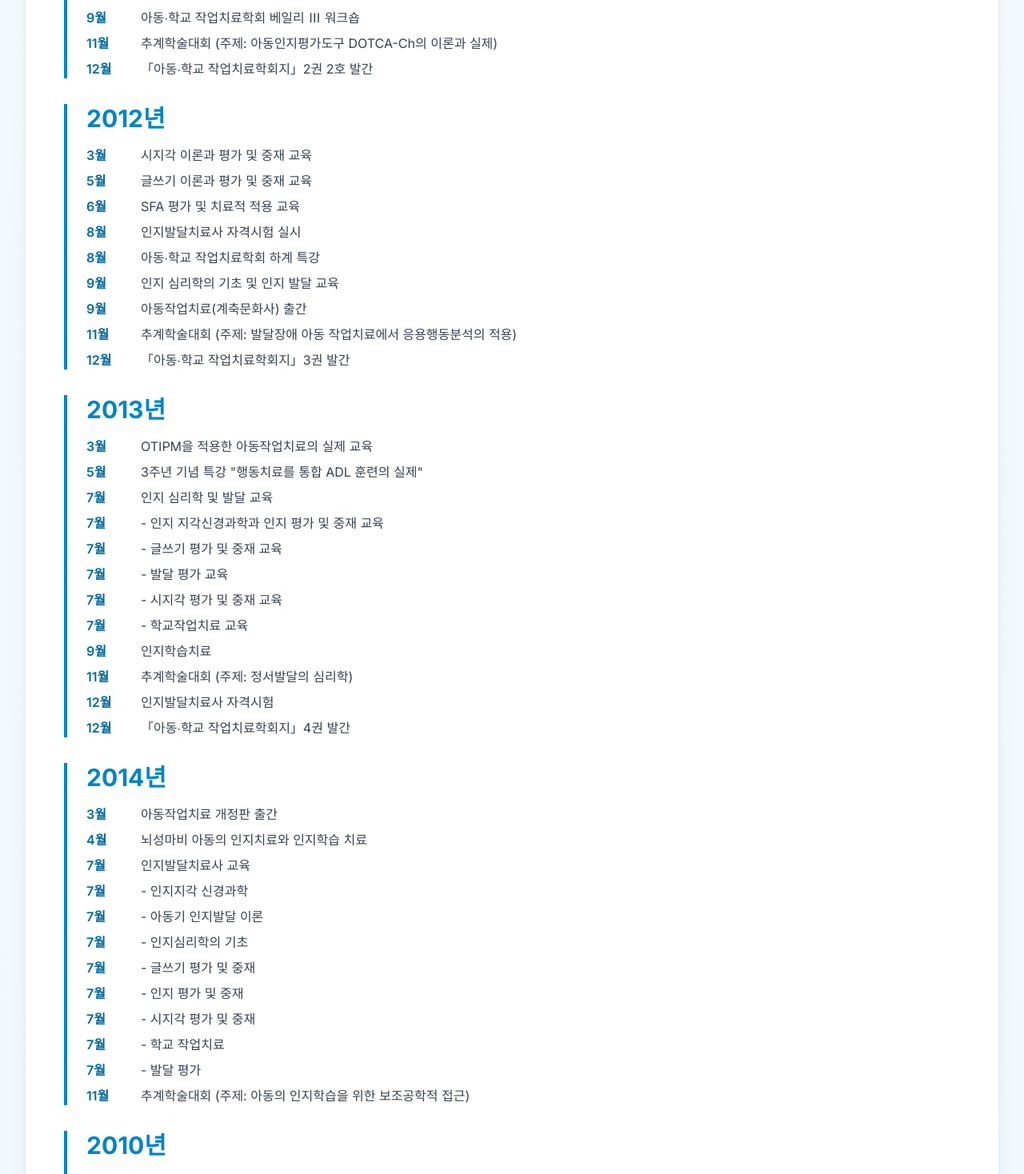
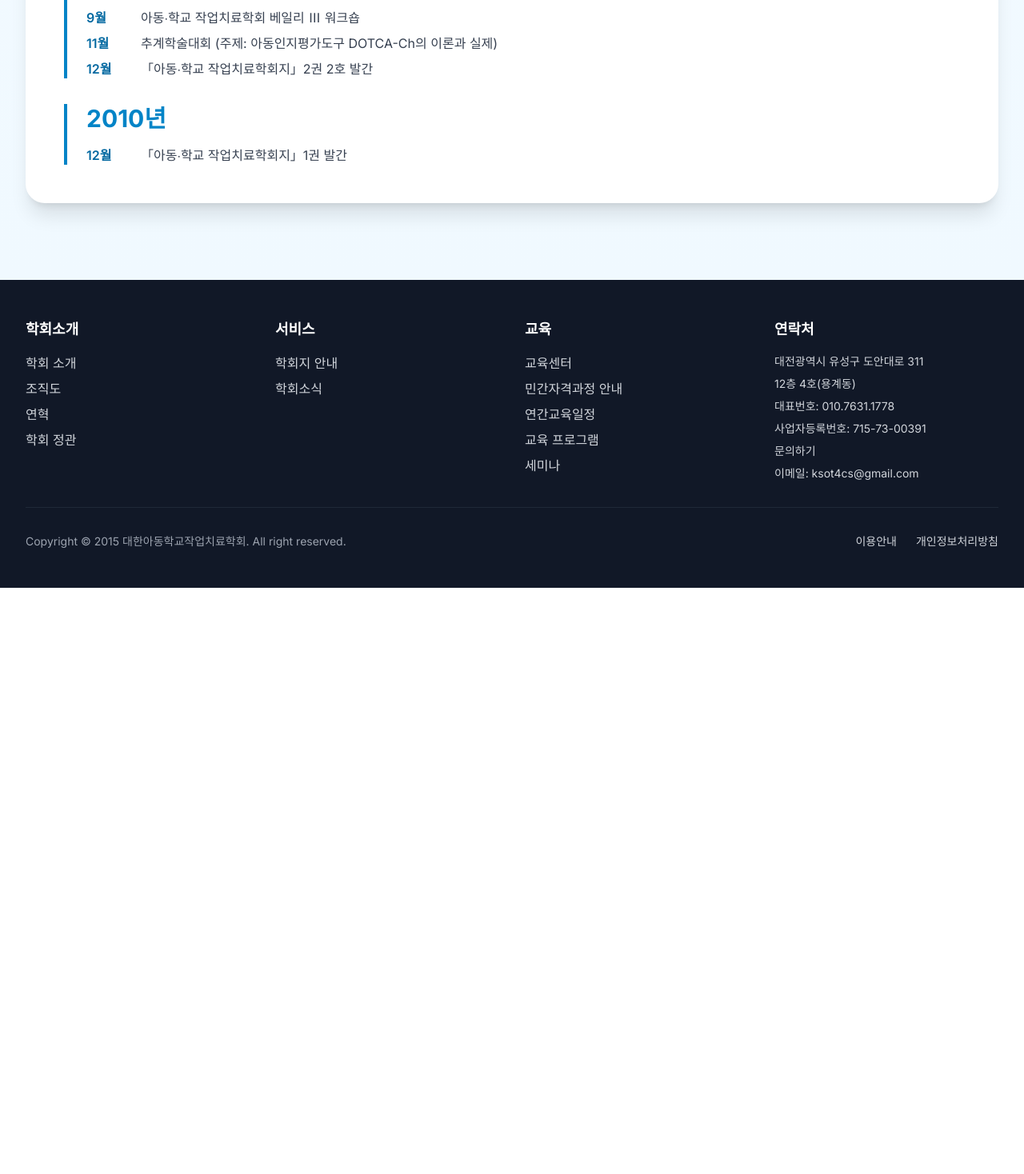
Before and after one commit to hamhyeonggwang/ksotcs, a Next.js app: page /about in a window 1280 px wide. Shown: the part 4320-5788 px from the top of the page at 80% size. After the commit the page ends 5055 px from the top, so only its background shows below. Built offline with nearby package versions, Linux system fonts and the light colour scheme.

Commit message:
Fix duplicate history entries in about page (remove duplicate 2012, 2013, 2014 sections)

```diff
--- a/app/about/page.tsx
+++ b/app/about/page.tsx
@@ -407,159 +407,6 @@ export default function AboutPage() {
               </div>
             </div>
 
-            {/* 2012년 */}
-            <div className="border-l-4 border-primary-600 pl-6">
-              <div className="text-3xl font-bold text-primary-600 mb-4">2012년</div>
-              <div className="space-y-2 text-gray-700">
-                <div className="flex items-start gap-2">
-                  <span className="font-semibold text-primary-700 min-w-[60px]">3월</span>
-                  <span>시지각 이론과 평가 및 중재 교육</span>
-                </div>
-                <div className="flex items-start gap-2">
-                  <span className="font-semibold text-primary-700 min-w-[60px]">5월</span>
-                  <span>글쓰기 이론과 평가 및 중재 교육</span>
-                </div>
-                <div className="flex items-start gap-2">
-                  <span className="font-semibold text-primary-700 min-w-[60px]">6월</span>
-                  <span>SFA 평가 및 치료적 적용 교육</span>
-                </div>
-                <div className="flex items-start gap-2">
-                  <span className="font-semibold text-primary-700 min-w-[60px]">8월</span>
-                  <span>인지발달치료사 자격시험 실시</span>
-                </div>
-                <div className="flex items-start gap-2">
-                  <span className="font-semibold text-primary-700 min-w-[60px]">8월</span>
-                  <span>아동∙학교 작업치료학회 하계 특강</span>
-                </div>
-                <div className="flex items-start gap-2">
-                  <span className="font-semibold text-primary-700 min-w-[60px]">9월</span>
-                  <span>인지 심리학의 기초 및 인지 발달 교육</span>
-                </div>
-                <div className="flex items-start gap-2">
-                  <span className="font-semibold text-primary-700 min-w-[60px]">9월</span>
-                  <span>아동작업치료(계축문화사) 출간</span>
-                </div>
-                <div className="flex items-start gap-2">
-                  <span className="font-semibold text-primary-700 min-w-[60px]">11월</span>
-                  <span>추계학술대회 (주제: 발달장애 아동 작업치료에서 응용행동분석의 적용)</span>
-                </div>
-                <div className="flex items-start gap-2">
-                  <span className="font-semibold text-primary-700 min-w-[60px]">12월</span>
-                  <span>「아동∙학교 작업치료학회지」3권 발간</span>
-                </div>
-              </div>
-            </div>
-
-            {/* 2013년 */}
-            <div className="border-l-4 border-primary-600 pl-6">
-              <div className="text-3xl font-bold text-primary-600 mb-4">2013년</div>
-              <div className="space-y-2 text-gray-700">
-                <div className="flex items-start gap-2">
-                  <span className="font-semibold text-primary-700 min-w-[60px]">3월</span>
-                  <span>OTIPM을 적용한 아동작업치료의 실제 교육</span>
-                </div>
-                <div className="flex items-start gap-2">
-                  <span className="font-semibold text-primary-700 min-w-[60px]">5월</span>
-                  <span>3주년 기념 특강 "행동치료를 통합 ADL 훈련의 실제"</span>
-                </div>
-                <div className="flex items-start gap-2">
-                  <span className="font-semibold text-primary-700 min-w-[60px]">7월</span>
-                  <span>인지 심리학 및 발달 교육</span>
-                </div>
-                <div className="flex items-start gap-2">
-                  <span className="font-semibold text-primary-700 min-w-[60px]">7월</span>
-                  <span>- 인지 지각신경과학과 인지 평가 및 중재 교육</span>
-                </div>
-                <div className="flex items-start gap-2">
-                  <span className="font-semibold text-primary-700 min-w-[60px]">7월</span>
-                  <span>- 글쓰기 평가 및 중재 교육</span>
-                </div>
-                <div className="flex items-start gap-2">
-                  <span className="font-semibold text-primary-700 min-w-[60px]">7월</span>
-                  <span>- 발달 평가 교육</span>
-                </div>
-                <div className="flex items-start gap-2">
-                  <span className="font-semibold text-primary-700 min-w-[60px]">7월</span>
-                  <span>- 시지각 평가 및 중재 교육</span>
-                </div>
-                <div className="flex items-start gap-2">
-                  <span className="font-semibold text-primary-700 min-w-[60px]">7월</span>
-                  <span>- 학교작업치료 교육</span>
-                </div>
-                <div className="flex items-start gap-2">
-                  <span className="font-semibold text-primary-700 min-w-[60px]">9월</span>
-                  <span>인지학습치료</span>
-                </div>
-                <div className="flex items-start gap-2">
-                  <span className="font-semibold text-primary-700 min-w-[60px]">11월</span>
-                  <span>추계학술대회 (주제: 정서발달의 심리학)</span>
-                </div>
-                <div className="flex items-start gap-2">
-                  <span className="font-semibold text-primary-700 min-w-[60px]">12월</span>
-                  <span>인지발달치료사 자격시험</span>
-                </div>
-                <div className="flex items-start gap-2">
-                  <span className="font-semibold text-primary-700 min-w-[60px]">12월</span>
-                  <span>「아동∙학교 작업치료학회지」4권 발간</span>
-                </div>
-              </div>
-            </div>
-
-            {/* 2014년 */}
-            <div className="border-l-4 border-primary-600 pl-6">
-              <div className="text-3xl font-bold text-primary-600 mb-4">2014년</div>
-              <div className="space-y-2 text-gray-700">
-                <div className="flex items-start gap-2">
-                  <span className="font-semibold text-primary-700 min-w-[60px]">3월</span>
-                  <span>아동작업치료 개정판 출간</span>
-                </div>
-                <div className="flex items-start gap-2">
-                  <span className="font-semibold text-primary-700 min-w-[60px]">4월</span>
-                  <span>뇌성마비 아동의 인지치료와 인지학습 치료</span>
-                </div>
-                <div className="flex items-start gap-2">
-                  <span className="font-semibold text-primary-700 min-w-[60px]">7월</span>
-                  <span>인지발달치료사 교육</span>
-                </div>
-                <div className="flex items-start gap-2">
-                  <span className="font-semibold text-primary-700 min-w-[60px]">7월</span>
-                  <span>- 인지지각 신경과학</span>
-                </div>
-                <div className="flex items-start gap-2">
-                  <span className="font-semibold text-primary-700 min-w-[60px]">7월</span>
-                  <span>- 아동기 인지발달 이론</span>
-                </div>
-                <div className="flex items-start gap-2">
-                  <span className="font-semibold text-primary-700 min-w-[60px]">7월</span>
-                  <span>- 인지심리학의 기초</span>
-                </div>
-                <div className="flex items-start gap-2">
-                  <span className="font-semibold text-primary-700 min-w-[60px]">7월</span>
-                  <span>- 글쓰기 평가 및 중재</span>
-                </div>
-                <div className="flex items-start gap-2">
-                  <span className="font-semibold text-primary-700 min-w-[60px]">7월</span>
-                  <span>- 인지 평가 및 중재</span>
-                </div>
-                <div className="flex items-start gap-2">
-                  <span className="font-semibold text-primary-700 min-w-[60px]">7월</span>
-                  <span>- 시지각 평가 및 중재</span>
-                </div>
-                <div className="flex items-start gap-2">
-                  <span className="font-semibold text-primary-700 min-w-[60px]">7월</span>
-                  <span>- 학교 작업치료</span>
-                </div>
-                <div className="flex items-start gap-2">
-                  <span className="font-semibold text-primary-700 min-w-[60px]">7월</span>
-                  <span>- 발달 평가</span>
-                </div>
-                <div className="flex items-start gap-2">
-                  <span className="font-semibold text-primary-700 min-w-[60px]">11월</span>
-                  <span>추계학술대회 (주제: 아동의 인지학습을 위한 보조공학적 접근)</span>
-                </div>
-              </div>
-            </div>
-
             {/* 2010년 */}
             <div className="border-l-4 border-primary-600 pl-6">
               <div className="text-3xl font-bold text-primary-600 mb-4">2010년</div>
```
